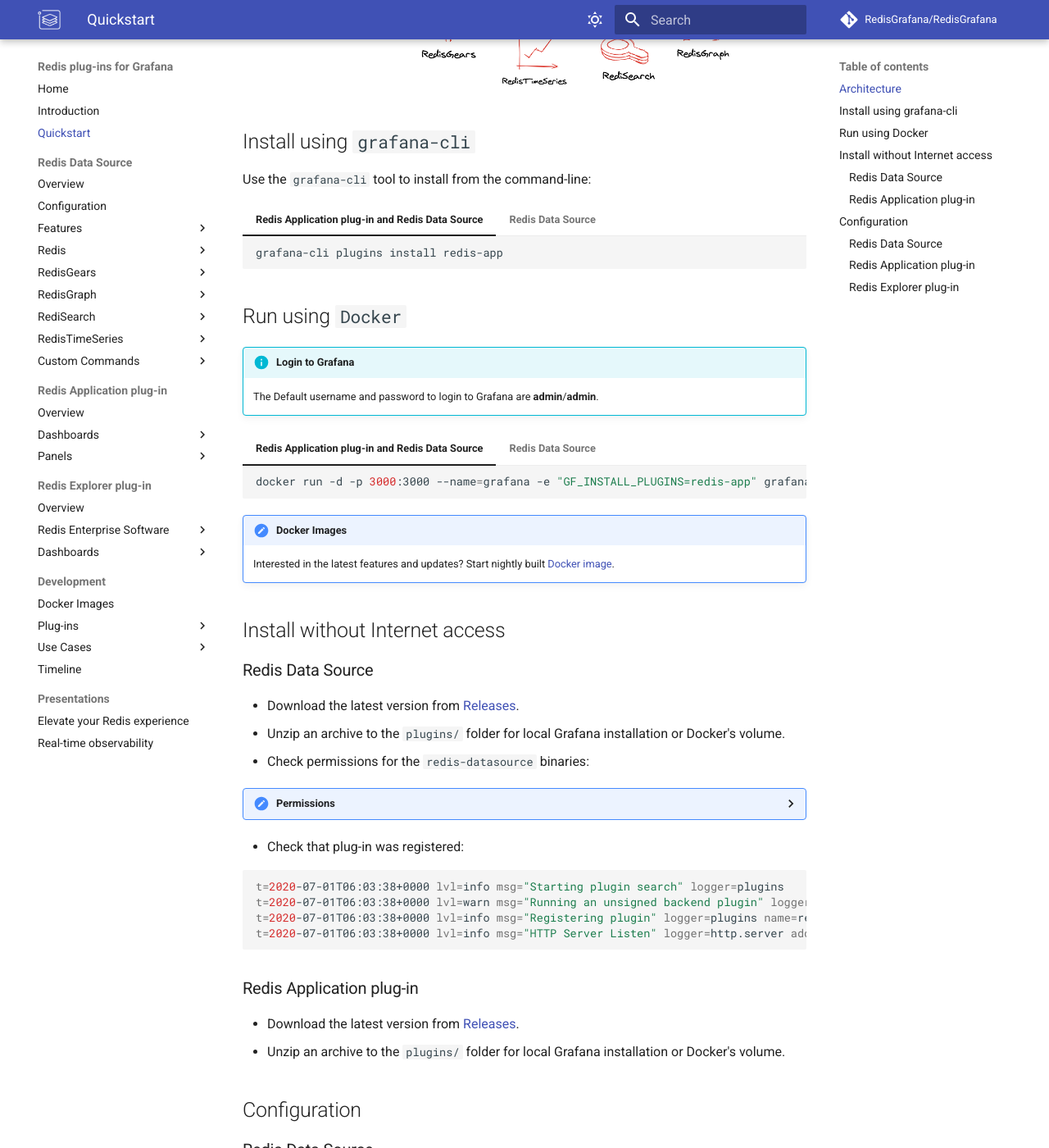
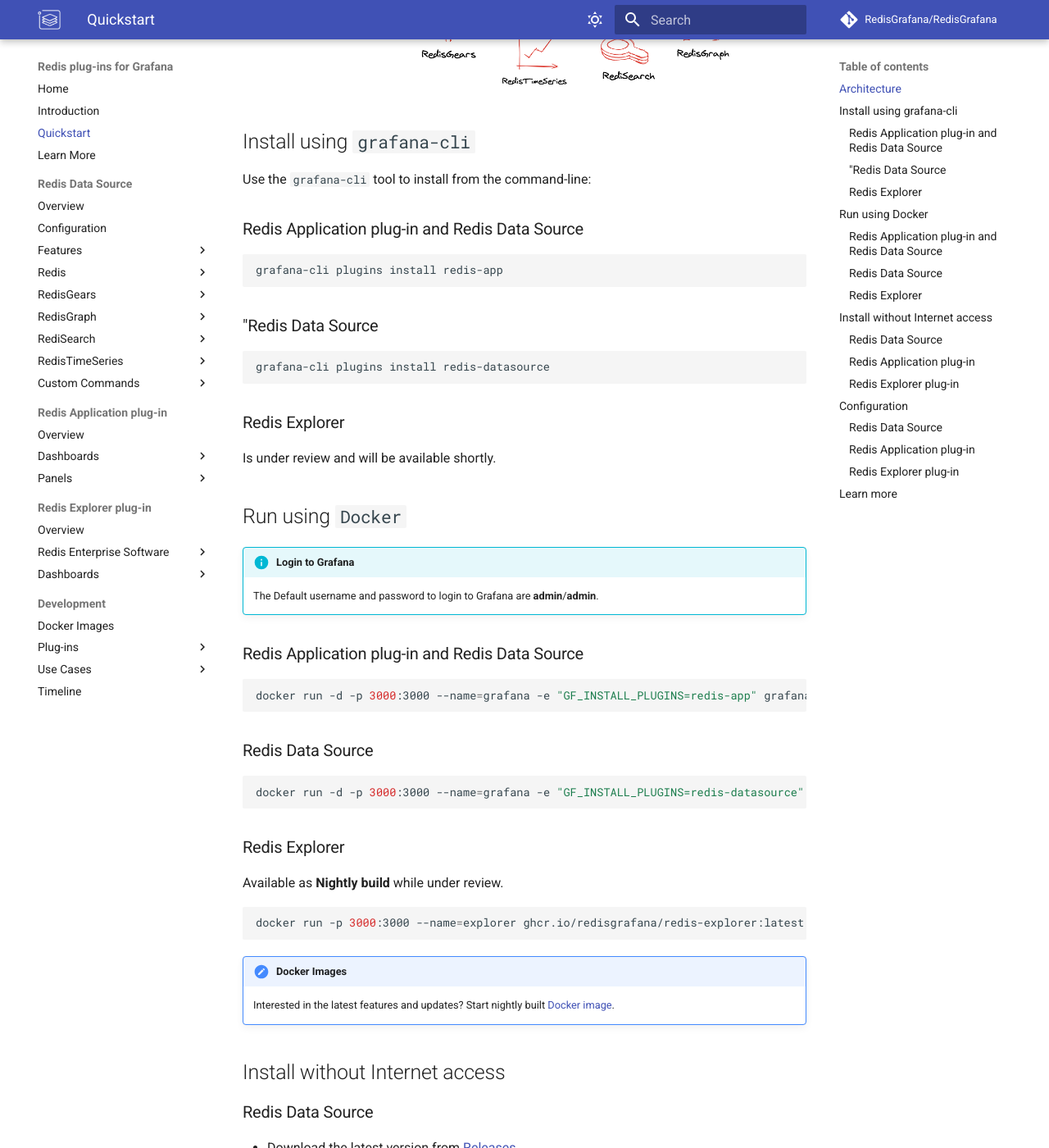
Before and after one commit to RedisGrafana/RedisGrafana, an MkDocs documentation site: the page built from docs/quickstart.md, in a window 1280 px wide and 1400 px high, scrolled down 876 px. Shown: the whole window at 82% size. Built offline with MkDocs 1.6.1 and Material for MkDocs 9.7.7, drawn with Linux system fonts in a browser that asks for light colours; comment, search, counter and statistics services are not loaded; some of the changed text lies outside the part shown.

Commit message:
Add Learn more and Redis Explorer updates (#45)

````diff
--- /dev/null
+++ b/docs/learn-more.md
@@ -0,0 +1,34 @@
+---
+hide: toc
+---
+
+# Learn More
+
+| Date               | Title                                                                                                                                                                              | Published   |
+| ------------------ | ---------------------------------------------------------------------------------------------------------------------------------------------------------------------------------- | ----------- |
+| August 25, 2020    | [Introducing the Redis Data Source Plug-in for Grafana](https://redislabs.com/blog/introducing-the-redis-data-source-plug-in-for-grafana/)                                         | Redis Labs  |
+| September 2, 2020  | [How to Use the New Redis Data Source for Grafana Plug-in](https://redislabs.com/blog/how-to-use-the-new-redis-data-source-for-grafana-plug-in/)                                   | Redis Labs  |
+| September 28, 2020 | [3 Real-Life Apps Built with Redis Data Source for Grafana](https://redislabs.com/blog/3-real-life-apps-built-with-redis-data-source-for-grafana/)                                 | Redis Labs  |
+| October 15, 2020   | [Grafana data streaming meets Redis](https://volkovlabs.com/grafana-data-streaming-meets-redis-d89f2bc25339)                                                                       | Volkov Labs |
+| October 25, 2020   | [Observing Redis databases from Grafana Cloud for free](https://volkovlabs.com/observing-redis-databases-from-grafana-cloud-for-free-7b244e63407d)                                 | Volkov Labs |
+| February 9, 2021   | [What is Redis CLI?](https://volkovlabs.com/what-is-redis-cli-c4894d5531a0)                                                                                                        | Volkov Labs |
+| February 12, 2021  | [An easy to use monitoring solution for Redis](https://dev.to/abhirockzz/an-easy-to-use-monitoring-solution-for-redis-1hca)                                                        | Dev.to      |
+| April 13, 2021     | [Forecasting Stocks and Crypto prices using Redis, Prophet, and Grafana](https://volkovlabs.com/forecasting-stocks-and-crypto-prices-using-redis-prophet-and-grafana-b1630638d469) | Volkov Labs |
+
+## Presentations
+
+### [Elevate your Redis experience with Redis plugins for Grafana](https://redisconf.com/redisconf21/modules/85406/agenda/session/265347)
+
+!!! quote "April 20-21, 2021 at RedisConf 2021"
+
+    Redis Data Source and Application plug-ins enable users to connect to a Redis database and build dashboards in Grafana to easily observe Redis and application data. Elevate your Redis experience with custom dashboard panels that add Redis CLI, Latency Monitor, biggest keys, and other useful functionality.
+
+[![Plugins](/images/learn-more/redis-conf-2021.png)](https://redisconf.com/redisconf21/modules/85406/agenda/session/265347)
+
+### [Real-time observability with Redis and Grafana](https://grafana.com/go/observabilitycon/real-time-observability-with-redis-and-grafana/)
+
+!!! quote "October 26, 2020 at ObservabilityCON"
+
+    Do you want to learn how to combine Grafana streaming capabilities with interactivity to take Grafana beyond observability? In this session, you’ll learn about the integration of Grafana and Redis, the most loved in-memory database. We will present 3 real-life applications built with Redis Data Source for Grafana. Additionally, we’ll show you how to use the Redis Data Source and demonstrate the new Application plugin with custom panel and dashboards. Finally, we will touch on the new features of Grafana 7: data frames, transformations, and streaming.
+
+[![Plugins](/images/learn-more/observability-con-2020.png)](https://grafana.com/go/observabilitycon/real-time-observability-with-redis-and-grafana/)
--- a/docs/overrides/content/dates.html
+++ b/docs/overrides/content/dates.html
@@ -158,6 +158,24 @@
         <span class="month">Jun</span>
         <span class="year">2021</span>
       </span>
+      <h2>Plugin showcase: Building a single pane of observability glass</h2>
+      <p>
+        Plugins allow users to extend and customize their Grafana experience
+        with their choice of data sources, dashboards, and apps at
+        <a
+          href="https://grafana.com/go/grafanaconline/2021/plugins/"
+          target="_blank"
+          >GrafanaCon 2021</a
+        >.
+      </p>
+    </div>
+  </article>
+  <article>
+    <div class="inner">
+      <span class="date">
+        <span class="month">Jun</span>
+        <span class="year">2021</span>
+      </span>
       <h2>Grafana 8.0</h2>
       <p>
         Grafana Labs is planning to introduce Grafana 8.0 at
@@ -167,6 +185,16 @@
           >GrafanaCon 2021</a
         >.
       </p>
+    </div>
+  </article>
+  <article>
+    <div class="inner">
+      <span class="date">
+        <span class="month">May</span>
+        <span class="year">2021</span>
+      </span>
+      <h2>Redis Explorer plug-in 1.1.0</h2>
+      <p>Under review to add to Grafana repository.</p>
     </div>
   </article>
 </section>
--- a/docs/quickstart.md
+++ b/docs/quickstart.md
@@ -10,33 +10,45 @@
 
 Use the `grafana-cli` tool to install from the command-line:
 
-=== "Redis Application plug-in and Redis Data Source"
+### Redis Application plug-in and Redis Data Source
 
-    ```bash
-    grafana-cli plugins install redis-app
-    ```
+```bash
+grafana-cli plugins install redis-app
+```
 
-=== "Redis Data Source"
+### "Redis Data Source
 
-    ```bash
-    grafana-cli plugins install redis-datasource
-    ```
+```bash
+grafana-cli plugins install redis-datasource
+```
+
+### Redis Explorer
+
+Is under review and will be available shortly.
 
 ## Run using `Docker`
 
 --8<-- "includes/login-grafana.md"
 
-=== "Redis Application plug-in and Redis Data Source"
+### Redis Application plug-in and Redis Data Source
 
-    ```bash
-    docker run -d -p 3000:3000 --name=grafana -e "GF_INSTALL_PLUGINS=redis-app" grafana/grafana
-    ```
+```bash
+docker run -d -p 3000:3000 --name=grafana -e "GF_INSTALL_PLUGINS=redis-app" grafana/grafana
+```
 
-=== "Redis Data Source"
+### Redis Data Source
 
-    ```bash
-    docker run -d -p 3000:3000 --name=grafana -e "GF_INSTALL_PLUGINS=redis-datasource" grafana/grafana
-    ```
+```bash
+docker run -d -p 3000:3000 --name=grafana -e "GF_INSTALL_PLUGINS=redis-datasource" grafana/grafana
+```
+
+### Redis Explorer
+
+Available as **Nightly build** while under review.
+
+```bash
+docker run -p 3000:3000 --name=explorer ghcr.io/redisgrafana/redis-explorer:latest
+```
 
 !!! note "Docker Images"
 
@@ -65,6 +77,15 @@
 - Download the latest version from [Releases](https://github.com/RedisGrafana/grafana-redis-app/releases).
 - Unzip an archive to the `plugins/` folder for local Grafana installation or Docker's volume.
 
+### Redis Explorer plug-in
+
+!!! important "Dependencies"
+
+    Redis Explorer plug-in requires Redis Data Source and Redis Application plug-in.
+
+- Download the latest version from [Releases](https://github.com/RedisGrafana/grafana-redis-explorer/releases).
+- Unzip an archive to the `plugins/` folder for local Grafana installation or Docker's volume.
+
 ## Configuration
 
 ### Redis Data Source
@@ -78,3 +99,7 @@
 ### Redis Explorer plug-in
 
 The [Overview](redis-explorer/overview.md) page explains how to enable plug-in and manage Redis Enterprise Software Data Sources.
+
+## Learn more
+
+Take a look at [Learn More](learn-more.md) page to read recent blog posts and view presentations from conferences.
--- a/mkdocs.yml
+++ b/mkdocs.yml
@@ -44,6 +44,7 @@
   - "Home": "index.md"
   - "Introduction": "intro.md"
   - "Quickstart": "quickstart.md"
+  - "Learn More": "learn-more.md"
   - "Redis Data Source":
       - "Overview": "redis-datasource/overview.md"
       - "Configuration": "redis-datasource/configuration.md"
@@ -123,9 +124,6 @@
           - "Pop-up Store": "projects/pop-up-store.md"
           - "Forecasting Stocks": "projects/finance-prophet.md"
       - "Timeline": "timeline.md"
-  - "Presentations":
-      - "Elevate your Redis experience": "https://redisconf.com/redisconf21/modules/85406/agenda/session/265347"
-      - "Real-time observability": "https://grafana.com/go/observabilitycon/real-time-observability-with-redis-and-grafana/"
 
 markdown_extensions:
   - admonition
````
Also changed, not shown: docs/development/redis-app.md (+1 -0 lines), docs/development/redis-explorer.md (+3 -10 lines), docs/intro.md (+3 -8 lines), docs/images/learn-more/observability-con-2020.png (added), docs/images/learn-more/redis-conf-2021.png (added).
